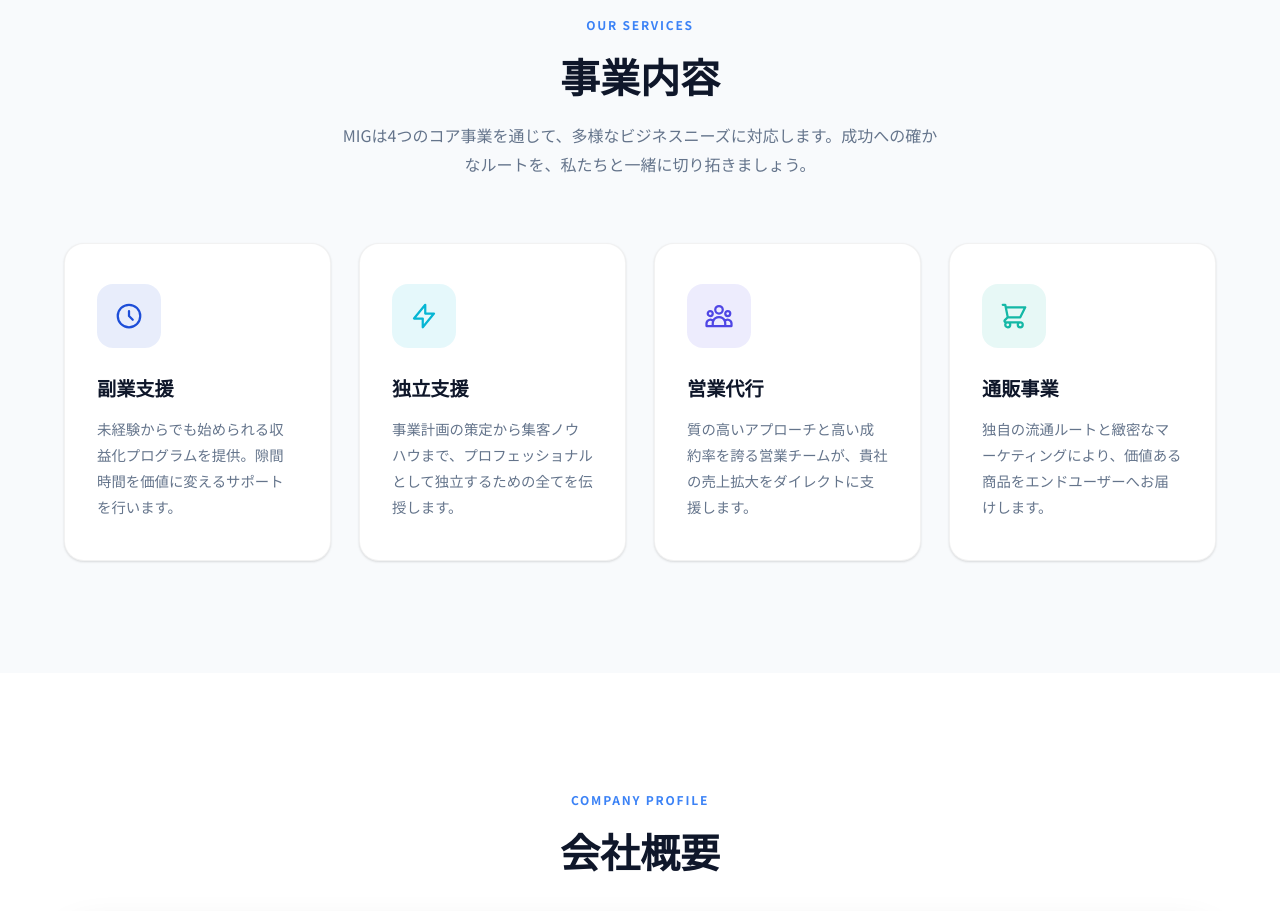
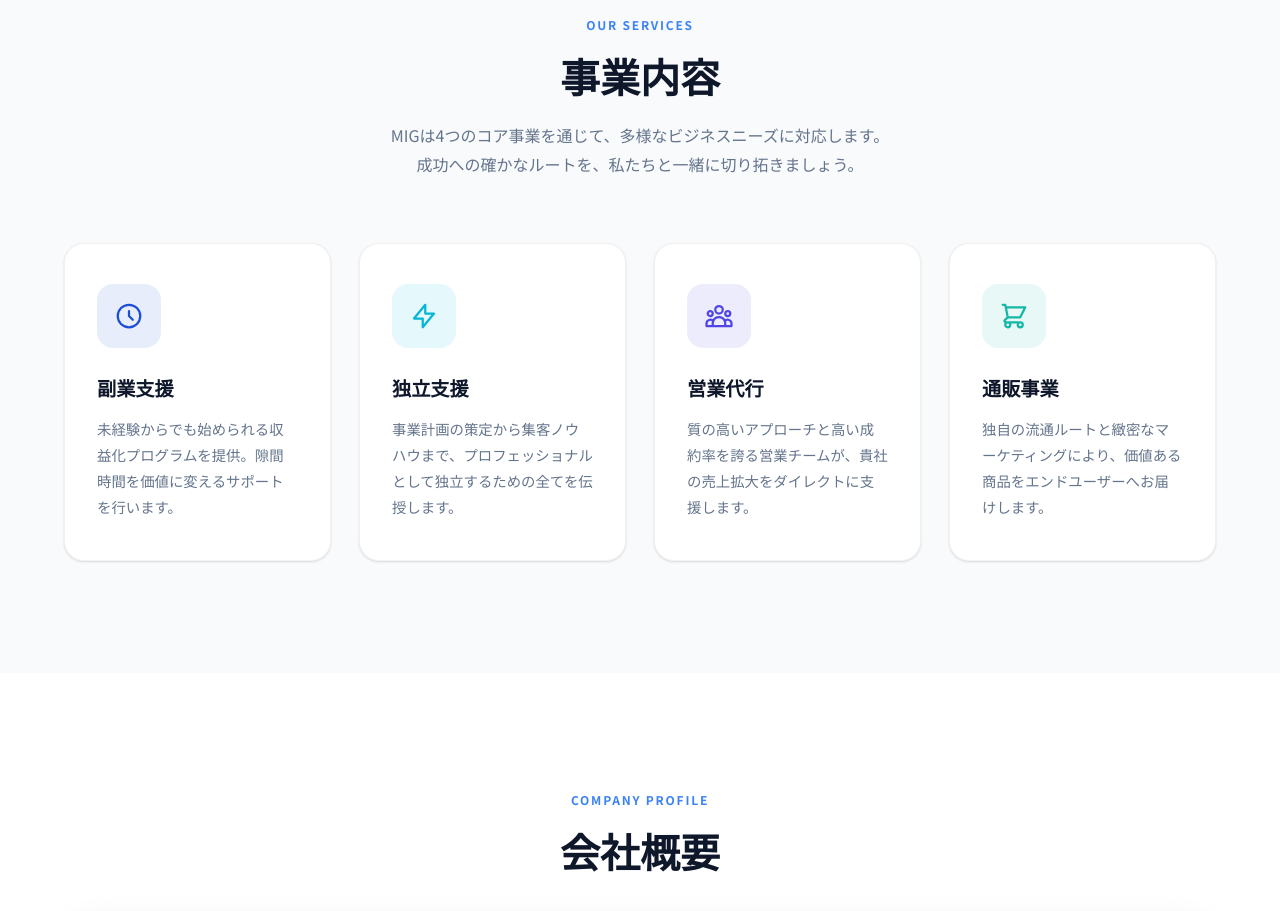
Before and after one commit to yhuki825/MIG-inc, a plain HTML site: page index.html in a window 1280 px wide. Shown: the part 1940-2851 px from the top of the page. Drawn offline with Linux system fonts and the light colour scheme.

Commit message:
fixed 段落

```diff
--- a/index.html
+++ b/index.html
@@ -1195,7 +1195,7 @@
             <div class="services-header fade-in">
                 <span class="section-label">Our Services</span>
                 <h2 class="section-title">事業内容</h2>
-                <p class="section-lead">MIGは4つのコア事業を通じて、多様なビジネスニーズに対応します。成功への確かなルートを、私たちと一緒に切り拓きましょう。</p>
+                <p class="section-lead">MIGは4つのコア事業を通じて、多様なビジネスニーズに対応します。<br>成功への確かなルートを、私たちと一緒に切り拓きましょう。</p>
             </div>
             <div class="services-grid">
                 <!-- 副業支援 -->
```
